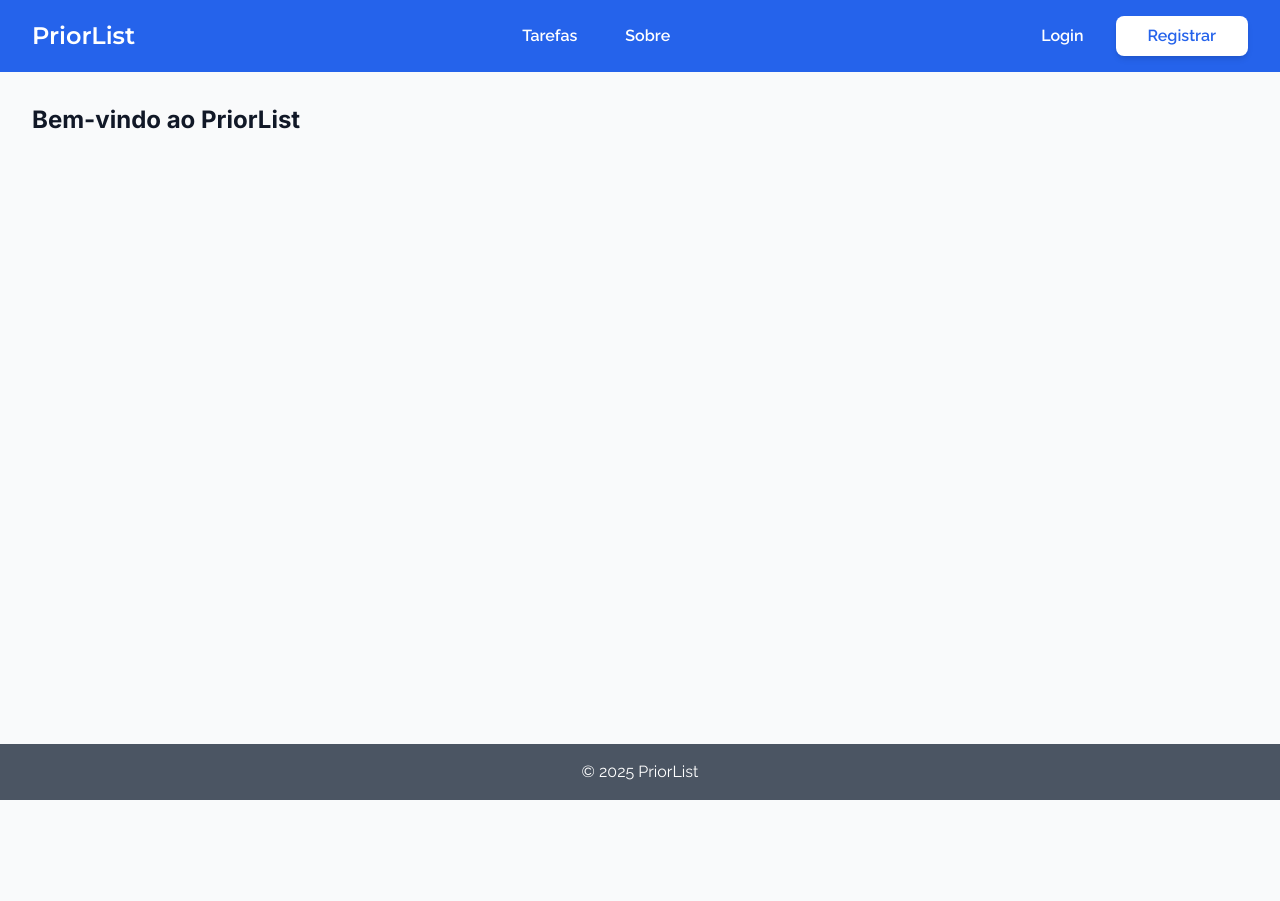
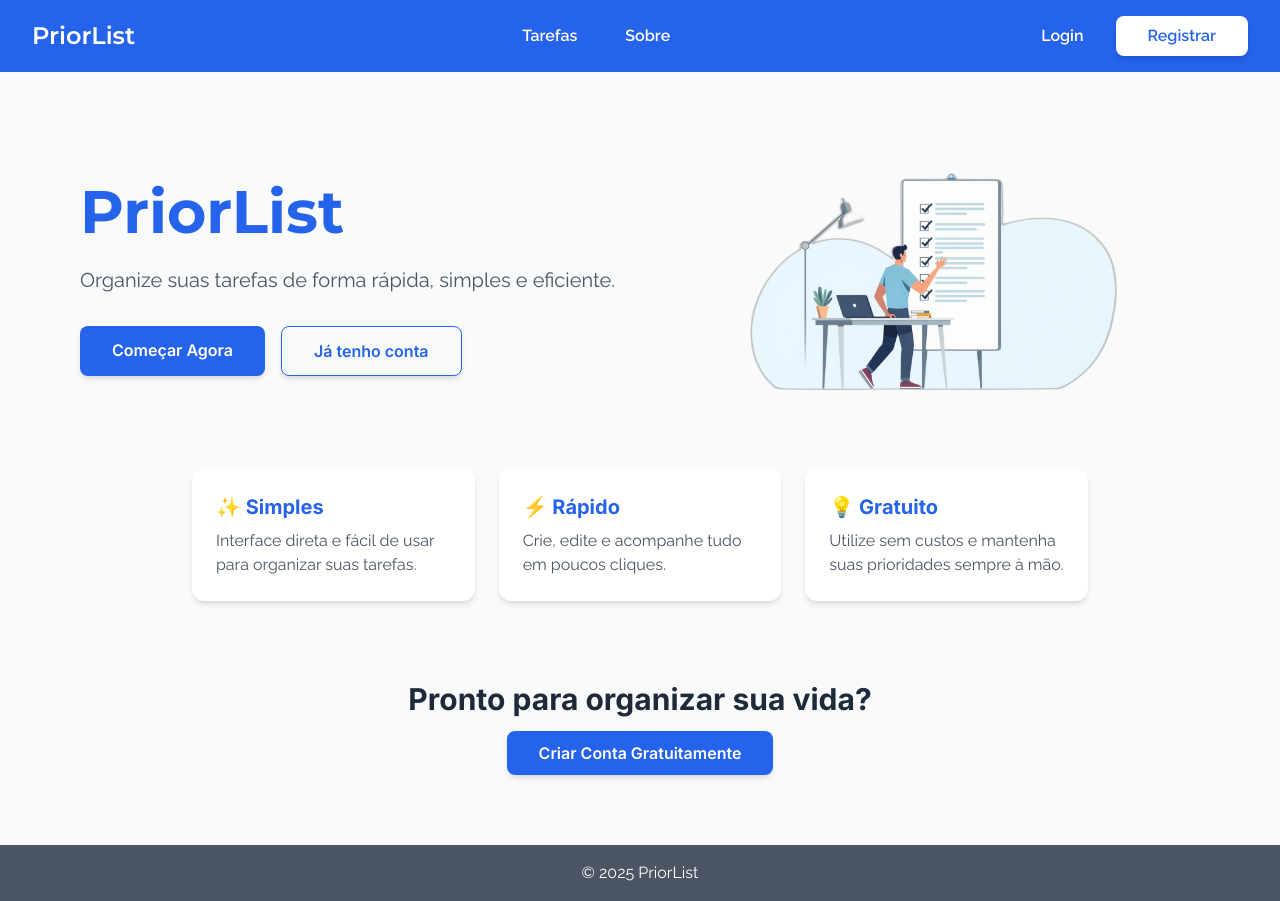
Before and after one commit to Feehh32/priorlist, a React (Vite) app: page / in a window 1280 px wide. Before the commit the page ends 800 px from the top, so only its background shows below. Built offline with nearby package versions, Linux system fonts and the light colour scheme.

Commit message:
finishing home-layout

```diff
--- a/src/pages/Home.jsx
+++ b/src/pages/Home.jsx
@@ -1,10 +1,80 @@
-import React from "react";
+import { Link } from "react-router-dom";
+import HeroImage from "../assets/hero-image.png"; // substitua pelo nome do arquivo gerado
 
 const Home = () => {
   return (
-    <div>
-      <h1 className="text-2xl font-bold">Bem-vindo ao PriorList</h1>
-    </div>
+    <main className="px-6 md:px-12 py-12">
+      {/* Hero Section */}
+      <section className="flex flex-col-reverse md:flex-row items-center justify-between max-w-6xl mx-auto gap-8">
+        {/* Texto */}
+        <div className="text-center md:text-left md:flex-1">
+          <h1 className="text-4xl md:text-6xl font-bold font-logo text-primary mb-6">
+            PriorList
+          </h1>
+          <p className="text-lg md:text-xl text-gray-600 font-secondary mb-8">
+            Organize suas tarefas de forma rápida, simples e eficiente.
+          </p>
+          <div className="flex flex-col md:flex-row justify-center md:justify-start gap-4">
+            <Link
+              to="/register"
+              className="bg-primary text-white px-8 py-3 rounded-lg shadow-md hover:bg-blue-700 transition-all duration-300 font-semibold"
+            >
+              Começar Agora
+            </Link>
+            <Link
+              to="/login"
+              className="border border-primary text-primary px-8 py-3 rounded-lg shadow-md hover:bg-primary hover:text-white transition-all duration-300 font-semibold"
+            >
+              Já tenho conta
+            </Link>
+          </div>
+        </div>
+
+        {/* Imagem */}
+        <div className="md:flex-1 flex justify-center">
+          <img
+            src={HeroImage}
+            alt="Pessoa organizando tarefas em uma lista digital"
+            className="w-full max-w-md"
+          />
+        </div>
+      </section>
+
+      {/* Features Section */}
+      <section className="grid grid-cols-1 md:grid-cols-3 gap-6 mt-16 max-w-4xl mx-auto">
+        <div className="p-6 rounded-xl shadow-md bg-white hover:shadow-lg transition">
+          <h3 className="text-xl font-bold text-primary mb-2">✨ Simples</h3>
+          <p className="text-gray-600 font-secondary">
+            Interface direta e fácil de usar para organizar suas tarefas.
+          </p>
+        </div>
+        <div className="p-6 rounded-xl shadow-md bg-white hover:shadow-lg transition">
+          <h3 className="text-xl font-bold text-primary mb-2">⚡ Rápido</h3>
+          <p className="text-gray-600 font-secondary">
+            Crie, edite e acompanhe tudo em poucos cliques.
+          </p>
+        </div>
+        <div className="p-6 rounded-xl shadow-md bg-white hover:shadow-lg transition">
+          <h3 className="text-xl font-bold text-primary mb-2">💡 Gratuito</h3>
+          <p className="text-gray-600 font-secondary">
+            Utilize sem custos e mantenha suas prioridades sempre à mão.
+          </p>
+        </div>
+      </section>
+
+      {/* Call to Action Final */}
+      <section className="mt-20 text-center">
+        <h2 className="text-2xl md:text-3xl font-bold text-gray-800 mb-6">
+          Pronto para organizar sua vida?
+        </h2>
+        <Link
+          to="/register"
+          className="bg-primary text-white px-8 py-3 rounded-lg shadow-md hover:bg-blue-700 transition-all duration-300 font-semibold"
+        >
+          Criar Conta Gratuitamente
+        </Link>
+      </section>
+    </main>
   );
 };
 
```
Also changed, not shown: src/assets/hero-image.png (added), 1 other file (tests, documents, lock files or other folders).
